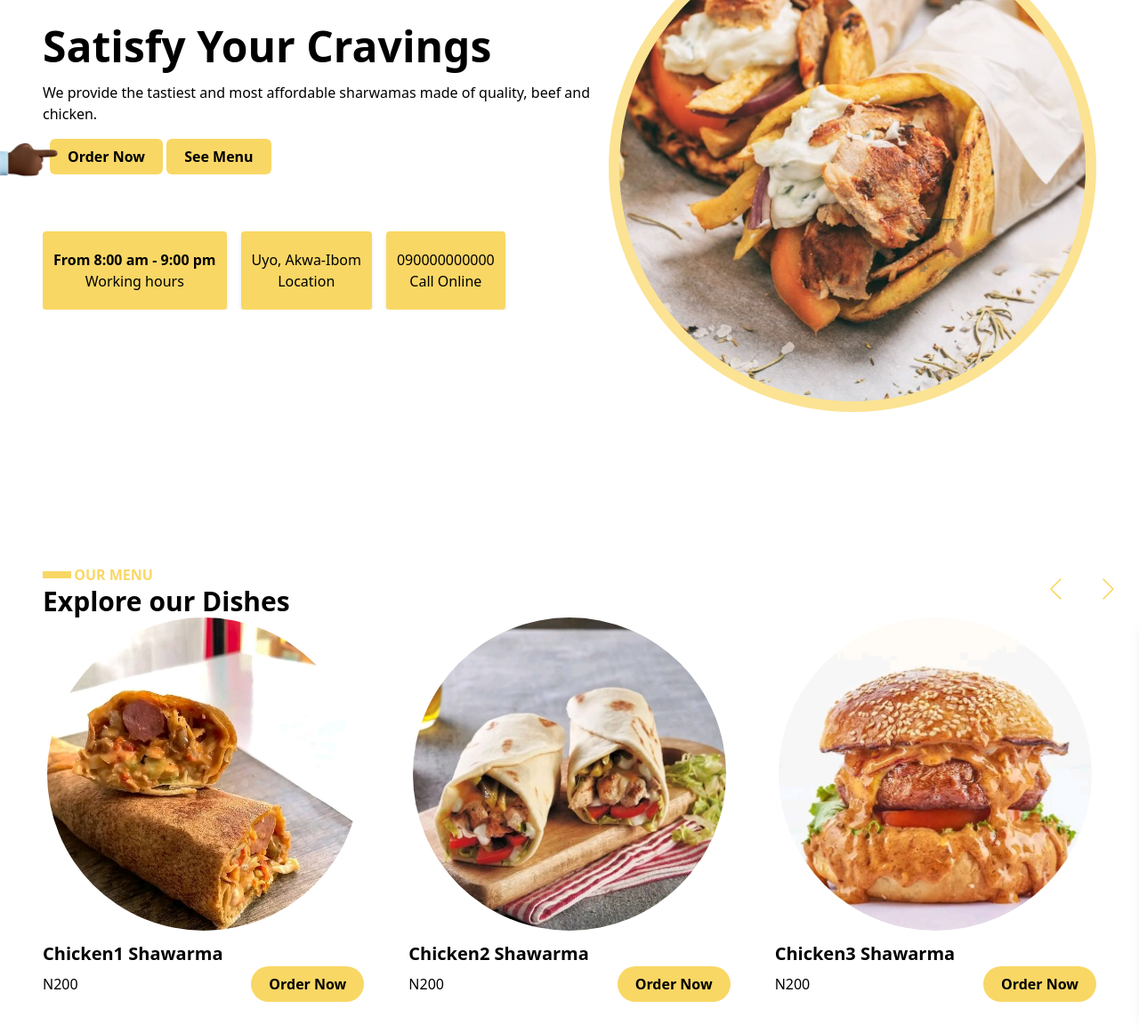
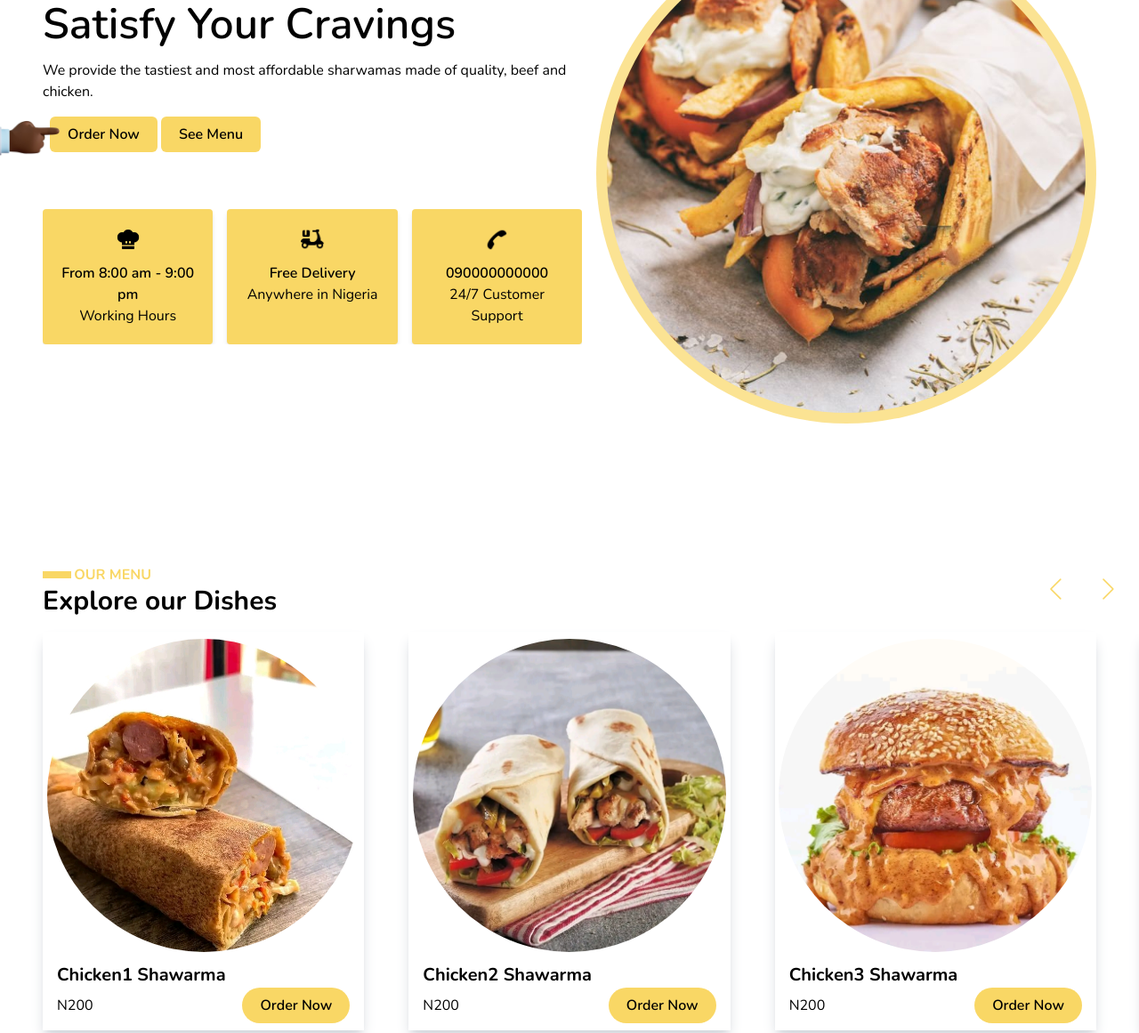
Before and after one commit to Bukason20/Saimaster-cave, a website: page public/index.html in a window 1280 px wide. Shown: the part 206-1367 px from the top of the page at 89% size. Drawn offline with nearby package versions, Linux system fonts and the light colour scheme.

Commit message:
made changes

```diff
--- a/public/index.html
+++ b/public/index.html
@@ -7,7 +7,7 @@
     <link rel="stylesheet" href="styles.css">
     <link rel="stylesheet" href="https://cdn.jsdelivr.net/npm/swiper@11/swiper-bundle.min.css"/>
 </head>
-<body class="font-sans">
+<body class="font-body">
     <header class="relative">
         <nav class="flex justify-between items-center">
             <div class="burger block md:hidden">
@@ -37,27 +37,27 @@
                         <button class="bg-[rgb(249,215,101)] py-2 px-5 rounded-md cursor-pointer font-semibold">Order Now</button>
                         <button class="bg-[rgb(249,215,101)] py-2 px-5 rounded-md cursor-pointer font-semibold">See Menu</button>
                     </div>
-                    <img src="./images/Finger.png" alt="">
+                    <img src="./images/Finger.png" alt="" class="pointing-finger">
                 </div>
 
 
                 <div class="hero-cards flex gap-2 md:gap-4 mt-10 md:mt-16">
                     <div class="card text-[0.7rem]">
-                        <img src="" alt="">
+                        <img src="images/chef-icon.png" alt="">
                         <p class="font-semibold">From 8:00 am - 9:00 pm</p>
-                        <p>Working hours</p>
+                        <p>Working Hours</p>
                     </div>
 
-                    <div class="card">
-                        <img src="" alt="">
-                        <p>Uyo, Akwa-Ibom</p>
-                        <p>Location</p>
+                    <div class="card text-[0.7rem]">
+                        <img src="images/delivery-icon.png" alt="">
+                        <p class="font-semibold">Free Delivery</p>
+                        <p>Anywhere in Nigeria</p>
                     </div>
 
-                    <div class="card">
-                        <img src="" alt="">
-                        <p>090000000000</p>
-                        <p>Call Online</p>
+                    <div class="card text-[0.7rem]">
+                        <img src="images/call-icon.png" alt="">
+                        <p class="font-semibold">090000000000</p>
+                        <p>24/7 Customer Support</p>
                     </div>
                 </div>
             </div>
@@ -80,8 +80,8 @@
             <h1 class="">Explore our Dishes</h1>
 
             <div class="swiper mySwiper">
-                <div class="swiper-wrapper">
-                    <div class="swiper-slide">
+                <div class="swiper-wrapper menus">
+                    <div class="swiper-slide menu">
                         <img src="images/sharwama1.jpg" alt="" class="w-[22rem] rounded-full aspect-square object-cover mx-auto mb-3">
                         <h2 class="font-bold text-xl before:content-['']">Chicken1 Shawarma</h2>
 
@@ -91,7 +91,7 @@
                         </div>
                     </div>
 
-                    <div class="swiper-slide">
+                    <div class="swiper-slide menu">
                         <img src="images/sharwama2.jpg" alt="" class="w-[22rem] rounded-full aspect-square object-cover mx-auto mb-3">
                         <h2 class="font-bold text-xl">Chicken2 Shawarma</h2>
 
@@ -101,7 +101,7 @@
                         </div>
                     </div>
 
-                    <div class="swiper-slide">
+                    <div class="swiper-slide menu">
                         <img src="images/burger1.jpg" alt="" class="w-[22rem] rounded-full aspect-square object-cover mx-auto mb-3">
                         <h2 class="font-bold text-xl">Chicken3 Shawarma</h2>
 
@@ -111,7 +111,7 @@
                         </div>
                     </div>
 
-                    <div class="swiper-slide shadow-lg py-2">
+                    <div class="swiper-slide menu">
                         <img src="images/sharwama2.jpg" alt="" class="w-[22rem] rounded-full aspect-square object-cover mx-auto mb-3">
                         <h2 class="font-bold text-xl">Chicken2 Shawarma</h2>
 
@@ -121,7 +121,7 @@
                         </div>
                     </div>
 
-                    <div class="swiper-slide">
+                    <div class="swiper-slide menu">
                         <img src="images/burger1.jpg" alt="" class="w-[22rem] rounded-full aspect-square object-cover mx-auto mb-3">
                         <h2 class="font-bold text-xl">Chicken3 Shawarma</h2>
 
--- a/src/styles.css
+++ b/src/styles.css
@@ -1,3 +1,5 @@
+@import url('https://fonts.googleapis.com/css2?family=Nunito:ital,wght@0,200..1000;1,200..1000&display=swap');
+
 @tailwind base;
 @tailwind components;
 @tailwind utilities;
@@ -18,7 +20,7 @@ section h3{
   font-weight: 700;
 }
 section h1{
-  @apply text-xl md:text-3xl font-bold
+  @apply text-xl md:text-3xl font-bold overflow-hidden
 }
 
 section h3::before{
@@ -33,9 +35,12 @@ section h3::before{
   transform: translateY(-50%);
 }
 .card{
-  @apply text-center bg-[rgb(249,215,101)] shadow-md px-2 py-3 md:py-5 md:px-3  rounded text-[0.7rem] md:text-base
+  @apply text-center bg-[rgb(249,215,101)] shadow-md px-2 py-2 md:py-5 md:px-3  rounded text-[0.7rem] md:text-base w-full
 }
-.hero-content img{
+.card img{
+  @apply h-5 md:h-7 mx-auto mb-3
+}
+.pointing-finger{
   @apply h-10 absolute top-[9%] left-[-13.5%];
 
   animation: appear 1s ease-in-out forwards, click 1s ease 1.5s infinite;
@@ -119,6 +124,19 @@ section h3::before{
   background-color: red;
 }
 
+.menus{
+  @apply pt-4
+}
+.menu{
+ @apply shadow-lg py-2 shadow-gray-300
+}
+.menu h2{
+  @apply px-4
+}
+.price{
+  @apply px-4
+}
+
 /* ----------------------------------------------------------------------------ABOUT SECTION---------------------------------------------------------------------------- */
 
 /* ---------------------------------------------------------------------------------BLOG SECTION------------------------------------------------------------------------- */
--- a/tailwind.config.js
+++ b/tailwind.config.js
@@ -2,7 +2,14 @@
 module.exports = {
   content: ["./public/index.html"],
   theme: {
-    extend: {},
+    extend: {
+      backgroundImage: {
+        heroImg: "linear-gradient(rgba(0, 0, 0, 0.4), rgba(0, 0, 0, 0.1)), url('images/hero-bg.png')"
+      },
+      fontFamily:{
+        body:["Nunito"]
+      }
+    },
   },
   plugins: [],
 }
```
Also changed, not shown: public/images/call-icon.png (added), public/images/chef-icon.png (added), public/images/delivery-icon.png (added), public/images/hero-bg.png (added), public/images/location-icon.png (added), public/styles.css.
